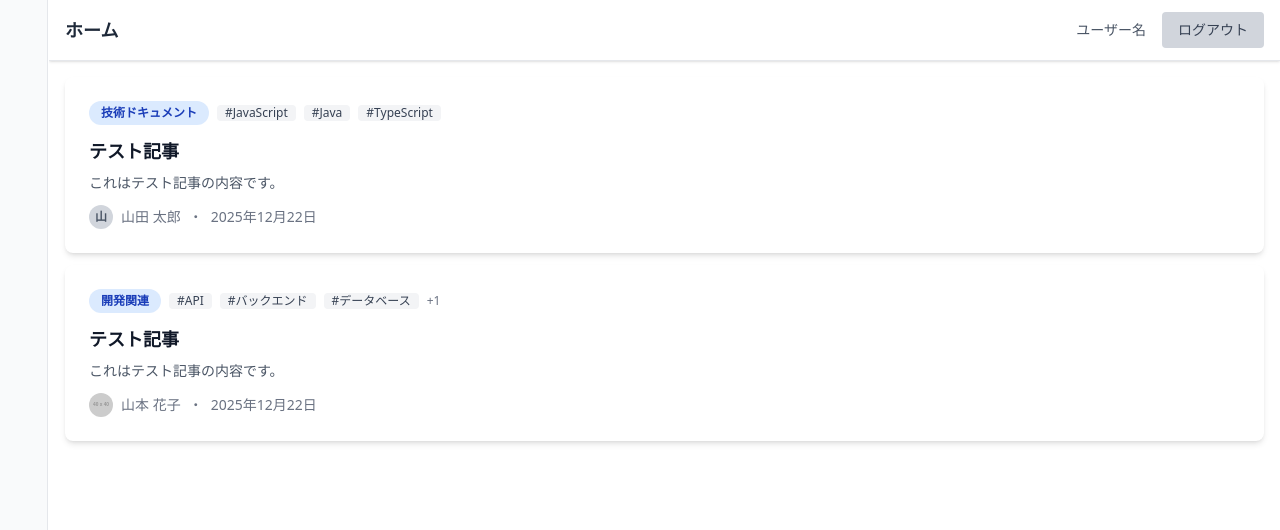
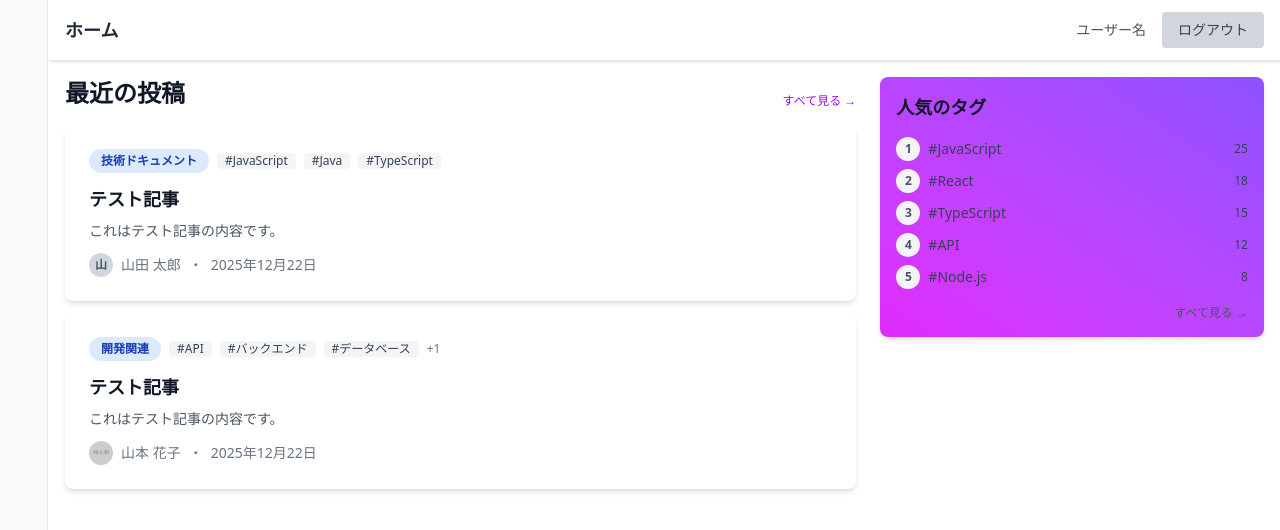
Before and after one commit to riku14/knowledge-app, a React (Vite) app: page /home in a window 1280 px wide. Shown: the top 530 px of the page. Built offline with nearby package versions, Linux system fonts and the light colour scheme; some icons are missing.

Commit message:
記事表示件数10件実装 & タグランキング実装

```diff
--- /dev/null
+++ b/src/components/TagRanking.tsx
@@ -0,0 +1,48 @@
+import { useNavigate } from 'react-router'
+import type { Tag } from '../types'
+
+export interface TagRankingProps {
+  tags: Tag[]
+}
+
+export const TagRanking = ({ tags }: TagRankingProps) => {
+  const navigate = useNavigate()
+
+  const handleViewAll = () => {
+    navigate('/tags')
+  }
+
+  return (
+    <div className="rounded-lg bg-linear-to-bl from-violet-500 to-fuchsia-500 p-4 shadow-md">
+      {/* タイトル */}
+      <h3 className="mb-4 text-lg font-bold text-gray-900">人気のタグ</h3>
+      {/* タグリスト */}
+      <ul className="space-y-2">
+        {tags.map((tag, index) => (
+          <li key={tag.id}>
+            <div className="flex items-center gap-2">
+              {/* ランキング番号 */}
+              <span className="flex h-6 w-6 items-center justify-center rounded-full bg-gray-100 text-xs font-semibold text-gray-600">
+                {index + 1}
+              </span>
+              {/* タグ名 */}
+              <span className="text-sm text-gray-700">#{tag.name}</span>
+              {/* 使用件数 */}
+              <span className="ml-auto text-xs text-gray-700">{tag.count}</span>
+            </div>
+          </li>
+        ))}
+      </ul>
+
+      {/* すべて見るボタン → タグ一覧画面に遷移 */}
+      <div className="mt-4 flex justify-end">
+        <button
+          onClick={handleViewAll}
+          className="text-xs text-gray-600 hover:text-gray-900 hover:underline"
+        >
+          すべて見る →
+        </button>
+      </div>
+    </div>
+  )
+}
--- a/src/mockData/articles.ts
+++ b/src/mockData/articles.ts
@@ -20,6 +20,7 @@ export const mockArticles: Article[] = [
       avatar: undefined,
     },
     createdAt: '2025-12-22T10:00:00Z',
+    status: 'published',
   },
   {
     id: '2',
@@ -41,5 +42,17 @@ export const mockArticles: Article[] = [
       avatar: 'https://via.placeholder.com/40',
     },
     createdAt: '2025-12-22T10:00:00Z',
+    status: 'published',
   },
 ]
+
+export const getRecentArticles = (limit: number = 10): Article[] => {
+  return [...mockArticles]
+    .filter((article) => article.status === 'published' || !article.status)
+    .sort((a, b) => {
+      const dateA = new Date(a.createdAt).getTime()
+      const dateB = new Date(b.createdAt).getTime()
+      return dateB - dateA
+    })
+    .slice(0, limit)
+}
--- a/src/mockData/index.ts
+++ b/src/mockData/index.ts
@@ -1 +1,2 @@
 export * from './articles'
+export * from './tags'
--- /dev/null
+++ b/src/mockData/tags.ts
@@ -0,0 +1,18 @@
+import type { Tag } from '../types'
+
+export const mockTags: Tag[] = [
+  { id: '1', name: 'JavaScript', count: 25 },
+  { id: '2', name: 'React', count: 18 },
+  { id: '3', name: 'TypeScript', count: 15 },
+  { id: '4', name: 'API', count: 12 },
+  { id: '5', name: 'Node.js', count: 8 },
+  { id: '6', name: 'Java', count: 6 },
+  { id: '7', name: 'Python', count: 5 },
+  { id: '8', name: 'データベース', count: 4 },
+  { id: '9', name: 'バックエンド', count: 3 },
+  { id: '10', name: 'フロントエンド', count: 2 },
+]
+
+export const getTagRanking = (limit: number = 5): Tag[] => {
+  return [...mockTags].sort((a, b) => b.count - a.count).slice(0, limit)
+}
--- a/src/pages/HomePage.tsx
+++ b/src/pages/HomePage.tsx
@@ -1,14 +1,44 @@
+import { useNavigate } from 'react-router'
 import { ArticleCard } from '../components/ArticleCard'
-import { mockArticles } from '../mockData'
+import { TagRanking } from '../components/TagRanking'
+import { getRecentArticles, getTagRanking } from '../mockData'
 
 export const HomePage = () => {
+  const navigate = useNavigate()
+  const top5Tags = getTagRanking(5)
+  const recentArticles = getRecentArticles(10)
+
+  const handleViewAll = () => {
+    navigate('/articles')
+  }
   return (
-    // TODO:API実装後モックデータ置き換え
-    // 記事カード
-    <div>
-      {mockArticles.map((article) => (
-        <ArticleCard key={article.id} article={article} />
-      ))}
+    <div className="grid grid-cols-1 gap-6 lg:grid-cols-3 ">
+      {/* メインエリア */}
+      <div className="lg:col-span-2">
+        {/* 最近の投稿セクション */}
+        <section>
+          <div className="flex justify-between">
+            <h2 className="mb-4 text-2xl font-bold text-gray-900">最近の投稿</h2>
+            <button
+              onClick={handleViewAll}
+              className="text-xs text-purple-600 hover:text-purple-900 hover:underline"
+            >
+              すべて見る →
+            </button>
+          </div>
+          {/* 記事カードリスト */}
+          <div className="space-y-4">
+            {recentArticles.map((article) => (
+              <ArticleCard key={article.id} article={article} />
+            ))}
+          </div>
+        </section>
+      </div>
+
+      {/* 右サイドバーエリア */}
+      <aside className="lg:col-span-1">
+        <TagRanking tags={top5Tags} />
+      </aside>
     </div>
   )
 }
--- a/src/types/article.ts
+++ b/src/types/article.ts
@@ -1,3 +1,4 @@
+// 記事投稿の型
 export interface Article {
   id: string
   title: string
@@ -16,4 +17,5 @@ export interface Article {
     avatar?: string
   }
   createdAt: string
+  status?: 'published' | 'draft'
 }
--- a/src/types/index.ts
+++ b/src/types/index.ts
@@ -1 +1,2 @@
 export * from './article'
+export * from './tag'
--- /dev/null
+++ b/src/types/tag.ts
@@ -0,0 +1,6 @@
+// タグ情報の型
+export interface Tag {
+  id: string
+  name: string
+  count: number
+}
```
Also changed, not shown: 1 other file (tests, documents, lock files or other folders).
